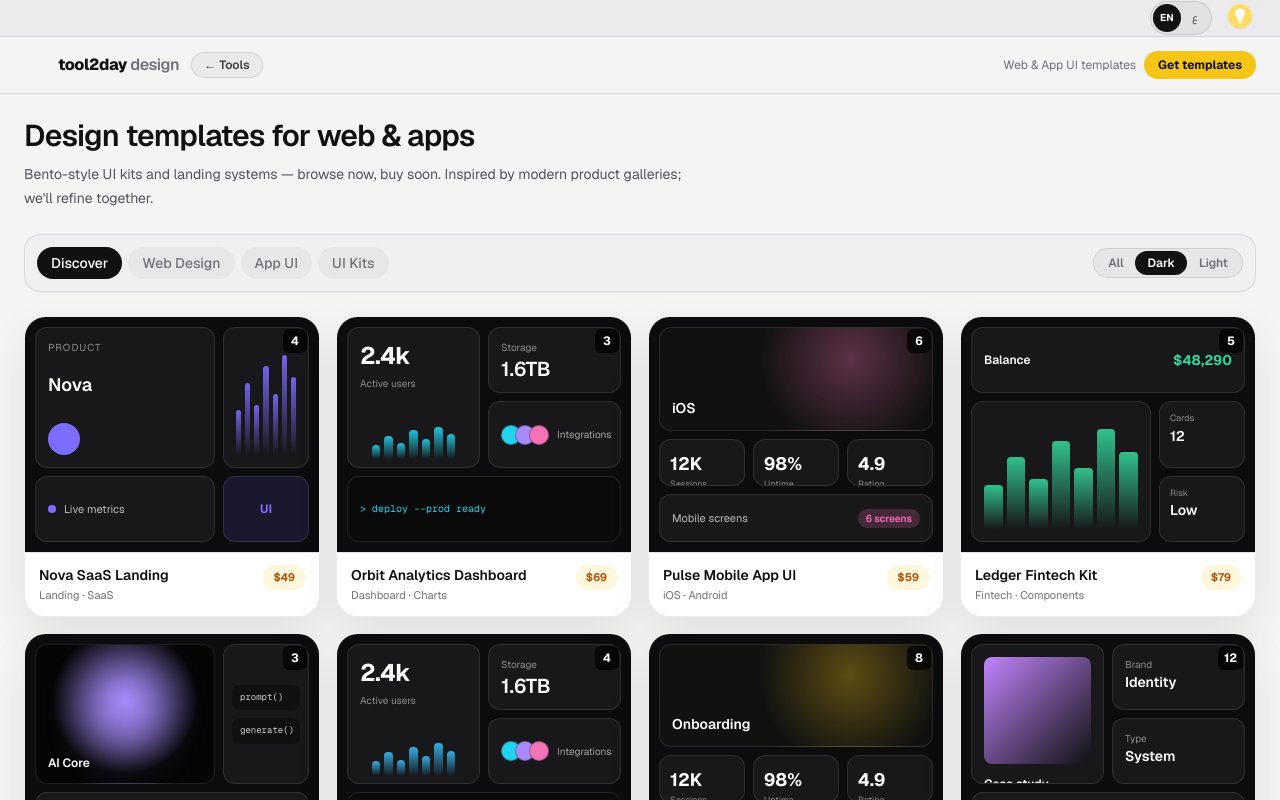
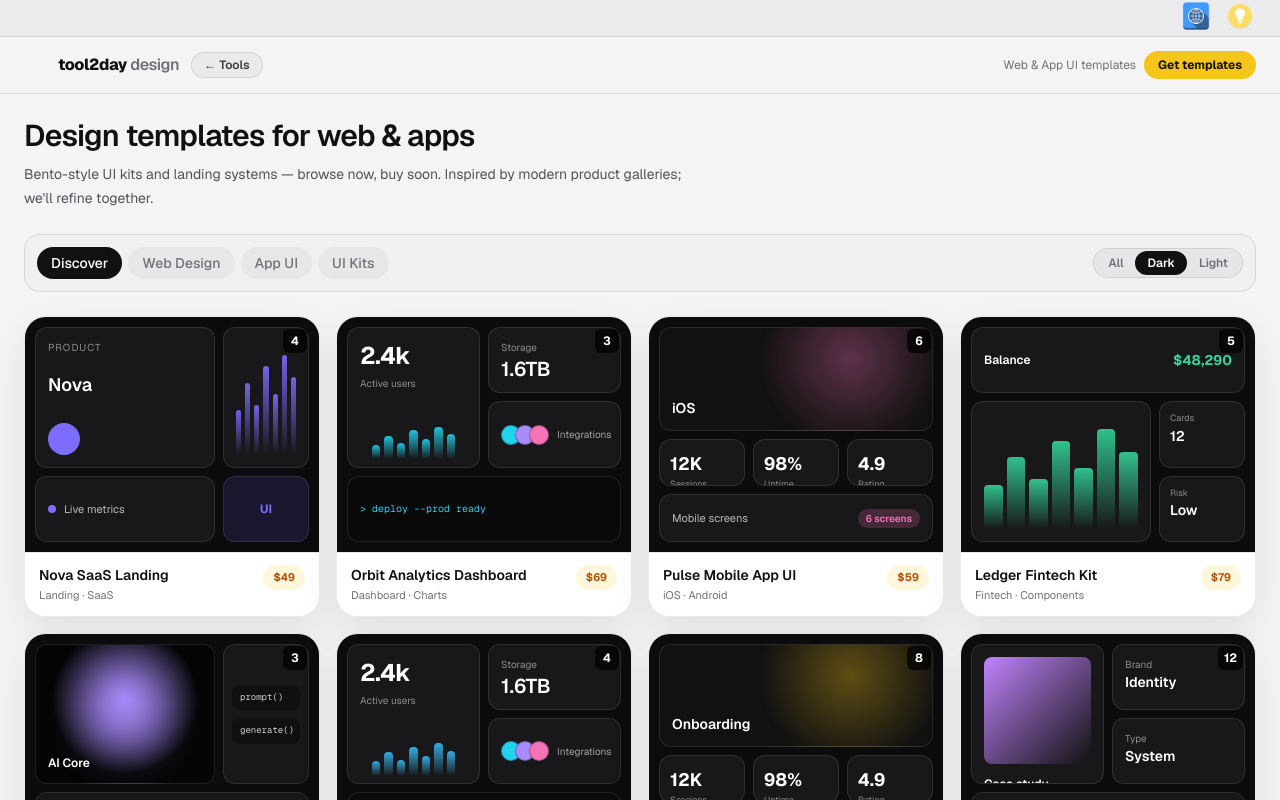
Before and after one commit to tool2daycom-rgb/tool2day-design, a Next.js app: page / in a window 1280 px wide. Shown: the top 800 px of the page. Built offline with nearby package versions, Linux system fonts and the light colour scheme; grey boxes are pictures that could not be loaded.

Commit message:
Use globe icon for language with a choose menu.
Matches the appearance lightbulb pattern for EN and Arabic.

```diff
--- a/src/components/top-bar.tsx
+++ b/src/components/top-bar.tsx
@@ -60,57 +60,15 @@ function IconSystem({ className = "" }: { className?: string }) {
   );
 }
 
-const appearanceMenu: {
-  id: Appearance;
-  labelKey: "light" | "dark" | "system";
-  icon: ReactNode;
-}[] = [
-  { id: "light", labelKey: "light", icon: <IconSun className="size-4" /> },
-  { id: "dark", labelKey: "dark", icon: <IconMoon className="size-4" /> },
-  { id: "system", labelKey: "system", icon: <IconSystem className="size-4" /> },
-];
-
-function LangButtons() {
-  const { locale, setLocale, t } = usePrefs();
-  const options: { id: Locale; label: string; short: string }[] = [
-    { id: "en", label: t.english, short: "EN" },
-    { id: "ar", label: t.arabic, short: "ع" },
-  ];
-
-  return (
-    <div
-      className="inline-flex rounded-full border border-[var(--border)] bg-[var(--chip-bg)] p-0.5"
-      role="group"
-      aria-label={t.lang}
-    >
-      {options.map((opt) => {
-        const active = locale === opt.id;
-        return (
-          <button
-            key={opt.id}
-            type="button"
-            title={opt.label}
-            aria-label={opt.label}
-            aria-pressed={active}
-            onClick={() => setLocale(opt.id)}
-            className={`inline-flex size-7 items-center justify-center rounded-full transition ${
-              active
-                ? "bg-[var(--chip-active-bg)] text-[var(--chip-active-fg)]"
-                : "text-[var(--muted)] hover:text-[var(--foreground)]"
-            }`}
-          >
-            <span className="text-[10px] font-bold leading-none tracking-wide">
-              {opt.short}
-            </span>
-          </button>
-        );
-      })}
-    </div>
-  );
-}
-
-function AppearanceMenu() {
-  const { appearance, setAppearance, t } = usePrefs();
+function IconMenuButton({
+  label,
+  iconSrc,
+  children,
+}: {
+  label: string;
+  iconSrc: string;
+  children: (close: () => void) => ReactNode;
+}) {
   const [open, setOpen] = useState(false);
   const rootRef = useRef<HTMLDivElement>(null);
   const menuId = useId();
@@ -135,8 +93,8 @@ function AppearanceMenu() {
     <div className="relative" ref={rootRef}>
       <button
         type="button"
-        title={t.appearance}
-        aria-label={t.appearance}
+        title={label}
+        aria-label={label}
         aria-haspopup="menu"
         aria-expanded={open}
         aria-controls={menuId}
@@ -144,7 +102,7 @@ function AppearanceMenu() {
         className="inline-flex size-8 items-center justify-center rounded-full transition hover:scale-105 active:scale-95"
       >
         <Image
-          src="/brand/icon-appearance.png"
+          src={iconSrc}
           alt=""
           width={28}
           height={28}
@@ -157,41 +115,105 @@ function AppearanceMenu() {
         <div
           id={menuId}
           role="menu"
-          aria-label={t.appearance}
+          aria-label={label}
           className="absolute end-0 top-[calc(100%+6px)] z-50 min-w-[148px] overflow-hidden rounded-xl border border-[var(--border)] bg-[var(--surface)] py-1 shadow-[var(--card-shadow)]"
         >
-          {appearanceMenu.map((opt) => {
-            const active = appearance === opt.id;
-            const label = t[opt.labelKey];
+          {children(() => setOpen(false))}
+        </div>
+      ) : null}
+    </div>
+  );
+}
+
+function MenuOption({
+  label,
+  active,
+  icon,
+  onSelect,
+}: {
+  label: string;
+  active: boolean;
+  icon?: ReactNode;
+  onSelect: () => void;
+}) {
   return (
     <button
-                key={opt.id}
       type="button"
       role="menuitemradio"
       aria-checked={active}
-                onClick={() => {
-                  setAppearance(opt.id);
-                  setOpen(false);
-                }}
+      onClick={onSelect}
       className={`flex w-full items-center gap-2.5 px-3 py-2 text-start text-xs font-semibold transition ${
         active
           ? "bg-[var(--chip-bg)] text-[var(--foreground)]"
           : "text-[var(--muted)] hover:bg-[var(--chip-bg)] hover:text-[var(--foreground)]"
       }`}
     >
+      {icon ? (
         <span className="inline-flex size-5 items-center justify-center">
-                  {opt.icon}
+          {icon}
         </span>
+      ) : null}
       <span>{label}</span>
-                {active ? (
-                  <span className="ms-auto text-[10px] opacity-60">✓</span>
-                ) : null}
+      {active ? <span className="ms-auto text-[10px] opacity-60">✓</span> : null}
     </button>
   );
-          })}
-        </div>
-      ) : null}
-    </div>
+}
+
+function LanguageMenu() {
+  const { locale, setLocale, t } = usePrefs();
+  const options: { id: Locale; label: string }[] = [
+    { id: "en", label: t.english },
+    { id: "ar", label: t.arabic },
+  ];
+
+  return (
+    <IconMenuButton label={t.lang} iconSrc="/brand/icon-language.png">
+      {(close) =>
+        options.map((opt) => (
+          <MenuOption
+            key={opt.id}
+            label={opt.label}
+            active={locale === opt.id}
+            onSelect={() => {
+              setLocale(opt.id);
+              close();
+            }}
+          />
+        ))
+      }
+    </IconMenuButton>
+  );
+}
+
+function AppearanceMenu() {
+  const { appearance, setAppearance, t } = usePrefs();
+  const options: {
+    id: Appearance;
+    label: string;
+    icon: ReactNode;
+  }[] = [
+    { id: "light", label: t.light, icon: <IconSun className="size-4" /> },
+    { id: "dark", label: t.dark, icon: <IconMoon className="size-4" /> },
+    { id: "system", label: t.system, icon: <IconSystem className="size-4" /> },
+  ];
+
+  return (
+    <IconMenuButton label={t.appearance} iconSrc="/brand/icon-appearance.png">
+      {(close) =>
+        options.map((opt) => (
+          <MenuOption
+            key={opt.id}
+            label={opt.label}
+            active={appearance === opt.id}
+            icon={opt.icon}
+            onSelect={() => {
+              setAppearance(opt.id);
+              close();
+            }}
+          />
+        ))
+      }
+    </IconMenuButton>
   );
 }
 
@@ -199,7 +221,7 @@ export function TopBar() {
   return (
     <div className="border-b border-[var(--border)] bg-[var(--topbar-bg)]">
       <div className="mx-auto flex h-9 max-w-[1400px] items-center justify-end gap-2.5 px-4 sm:gap-3 sm:px-6">
-        <LangButtons />
+        <LanguageMenu />
         <AppearanceMenu />
       </div>
     </div>
```
Also changed, not shown: public/brand/icon-language.png (added). Lines whose indentation alone changed are shown as unchanged.
